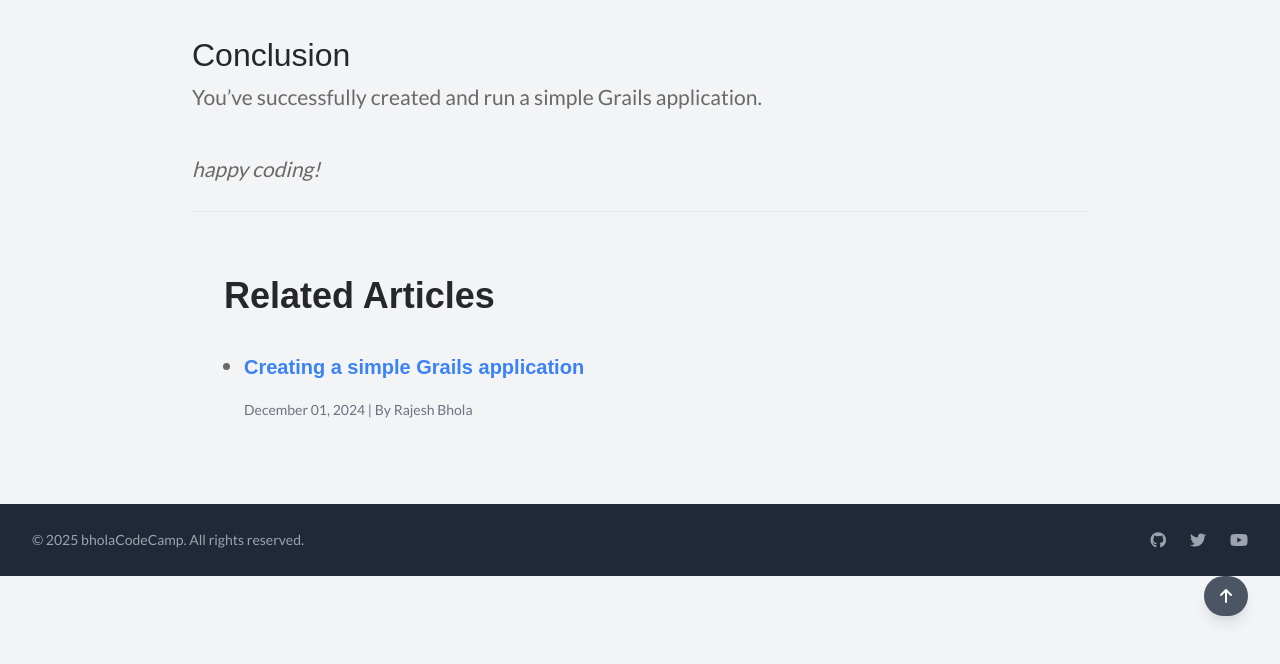
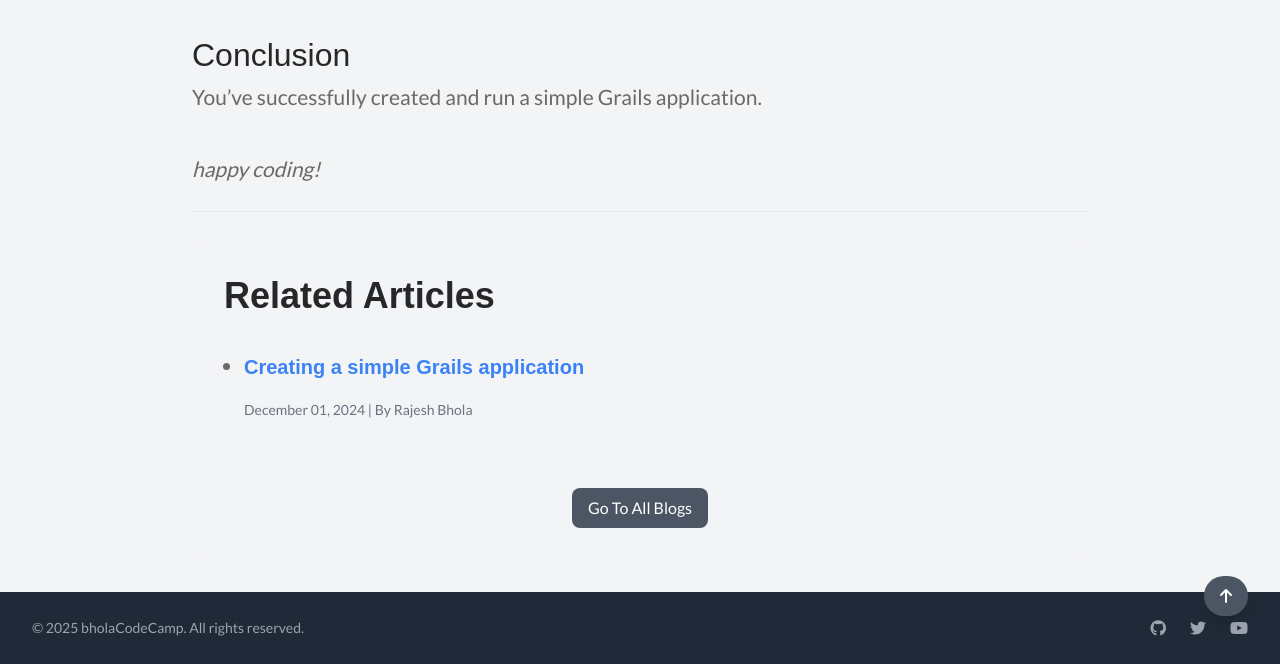
Before and after one commit to rajeshbhola/bholacodecamp123, a Jekyll site: the page built from _posts/2024-12-01-sample-post copy.md, in a window 1280 px wide and 900 px high, scrolled down 3182 px, cut to the strip 236-900 px from the top of the window. Built offline with Jekyll 4.4.1, drawn with Linux system fonts in a browser that asks for light colours; some web fonts are replaced.

Commit message:
added btn

```diff
--- a/_layouts/post.html
+++ b/_layouts/post.html
@@ -51,5 +51,8 @@ layout: default
             </div>
         {% endfor %}
     </div>
+    <div class="mt-12 flex justify-center">
+        <a href="{{ site.baseurl }}/blog" class="btn px-4 py-2 bg-gray-600 text-white rounded-lg">Go To All Blogs</a>
+    </div>
 </section>
 </article>
```
Also changed, not shown: 7 other files.
